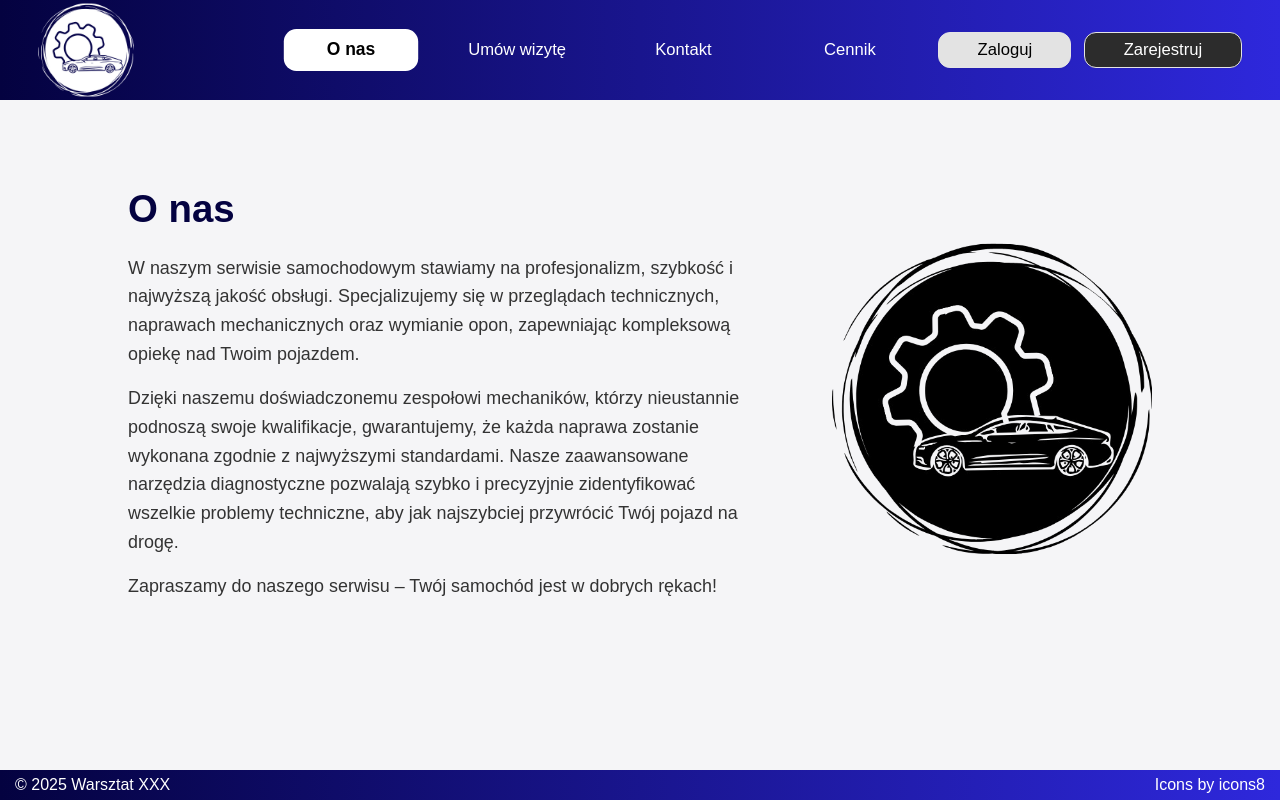
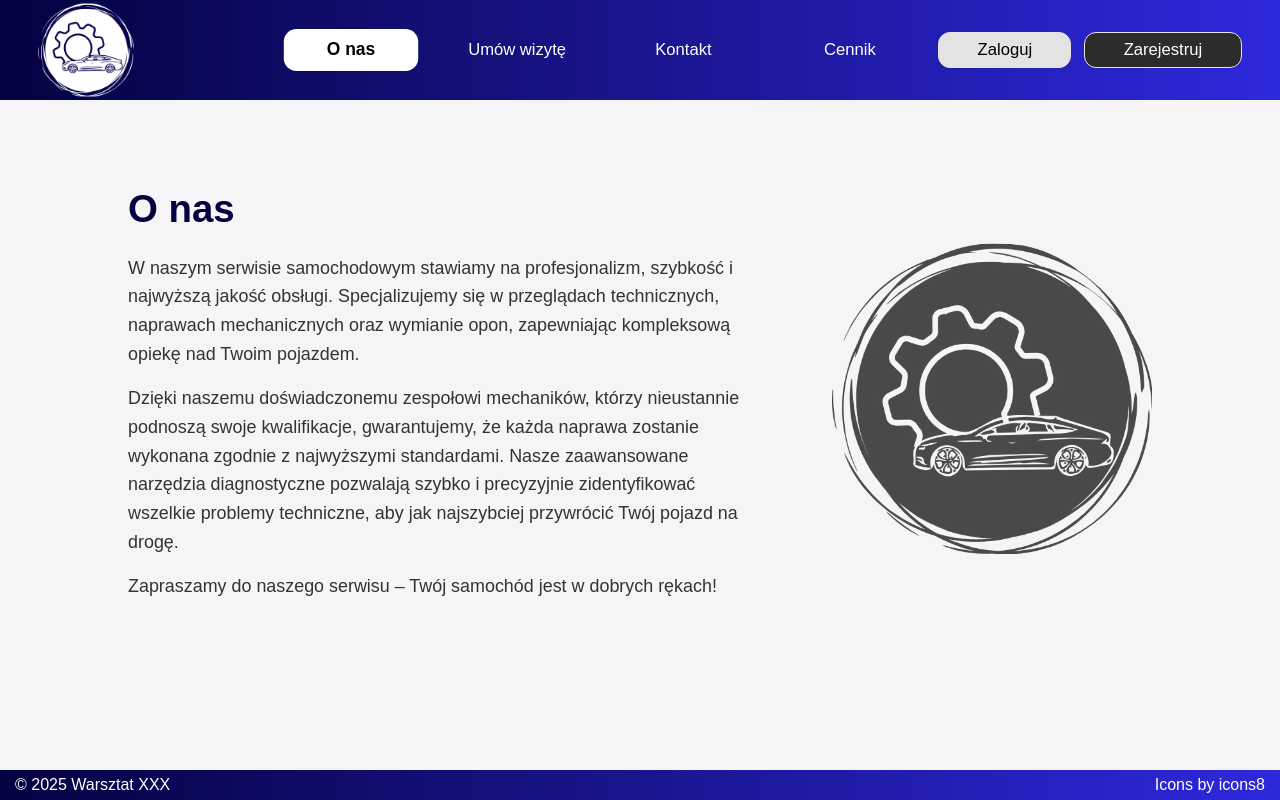
Before and after one commit to KorneliaBlaszczuk/PW-Drive, a Next.js app: page /about in a window 1280 px wide. Built offline with nearby package versions, Linux system fonts and the light colour scheme; a web font is replaced by a local one.

Commit message:
changed logo color

```diff
--- a/src/app/about/page.module.scss
+++ b/src/app/about/page.module.scss
@@ -26,6 +26,7 @@
 }
 
 .appLogo {
+    opacity: 70%;
     padding-left: 5vw;
     max-width: 40vw;
     max-height: 40vh;
```
